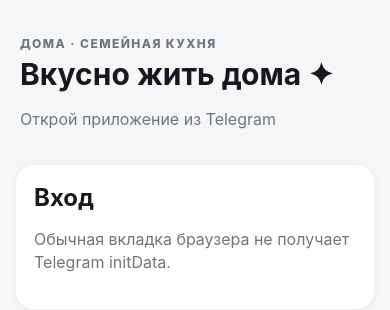
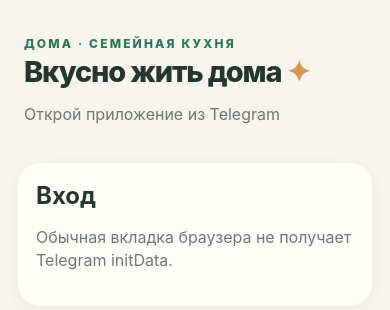
Before and after one commit to neptyn28-source/family-meals-miniapp, a website: page index.html in a window 390 px wide. Drawn offline with Linux system fonts and the light colour scheme.

Commit message:
Apply warm responsive visual redesign to family dashboard

```diff
--- a/styles.css
+++ b/styles.css
@@ -79,3 +79,32 @@ button#retryBtn{
   .meal-row{grid-template-columns:78px 1fr}
   h1{font-size:30px}
 }
+
+/* ДОМА: warm, accessible visual refresh, compatible with Telegram themes */
+:root{
+  --bg:var(--tg-theme-bg-color,#f7f5ee);
+  --card:var(--tg-theme-secondary-bg-color,#fffdf8);
+  --text:var(--tg-theme-text-color,#22382f);
+  --hint:var(--tg-theme-hint-color,#6d7972);
+  --button:var(--tg-theme-button-color,#277957);
+  --buttonText:var(--tg-theme-button-text-color,#fff);
+}
+body{background:var(--bg)}
+.app{max-width:800px;padding:calc(20px + env(safe-area-inset-top)) 18px calc(64px + env(safe-area-inset-bottom))}
+.hero{padding:16px 6px 20px}
+.hero h1{font-size:clamp(29px,6vw,44px);line-height:1.08;letter-spacing:-.04em;font-weight:800}
+.hero h1 span{color:#dc9551}
+.eyebrow{letter-spacing:.18em;color:var(--button)}
+.card,.tile,.subcard,.flow-card{border-radius:22px;box-shadow:0 5px 24px rgba(28,52,37,.055)}
+#home>.card:first-child{padding:23px;background:linear-gradient(135deg,color-mix(in srgb,var(--button) 11%,var(--card)),var(--card))}
+#home>.card:first-child h2{font-size:23px;letter-spacing:-.025em}
+.grid{gap:12px}
+.tile{display:flex;flex-direction:column;align-items:flex-start;gap:4px;min-height:136px;padding:17px;border:1px solid color-mix(in srgb,var(--hint) 13%,transparent);transition:transform .18s ease,box-shadow .18s ease}
+.tile b{font-size:16px;line-height:1.2;margin:4px 0 0}
+.tile span:not(.tile-icon){font-size:12px}
+.tile-icon{font-size:25px;line-height:1.3}
+.tile.accent{outline:0;border:1px solid color-mix(in srgb,var(--button) 35%,transparent);background:color-mix(in srgb,var(--button) 9%,var(--card))}
+.tile:focus-visible,button:focus-visible{outline:3px solid var(--button);outline-offset:3px}
+@media(hover:hover){.tile:hover{transform:translateY(-2px);box-shadow:0 10px 25px rgba(28,52,37,.1)}}
+@media(max-width:560px){.grid{grid-template-columns:repeat(2,minmax(0,1fr))}.tile{min-height:145px;padding:13px}.tile b{font-size:15px}.tile span:not(.tile-icon){font-size:11px}}
+@media(prefers-reduced-motion:reduce){.tile{transition:none}}
```
